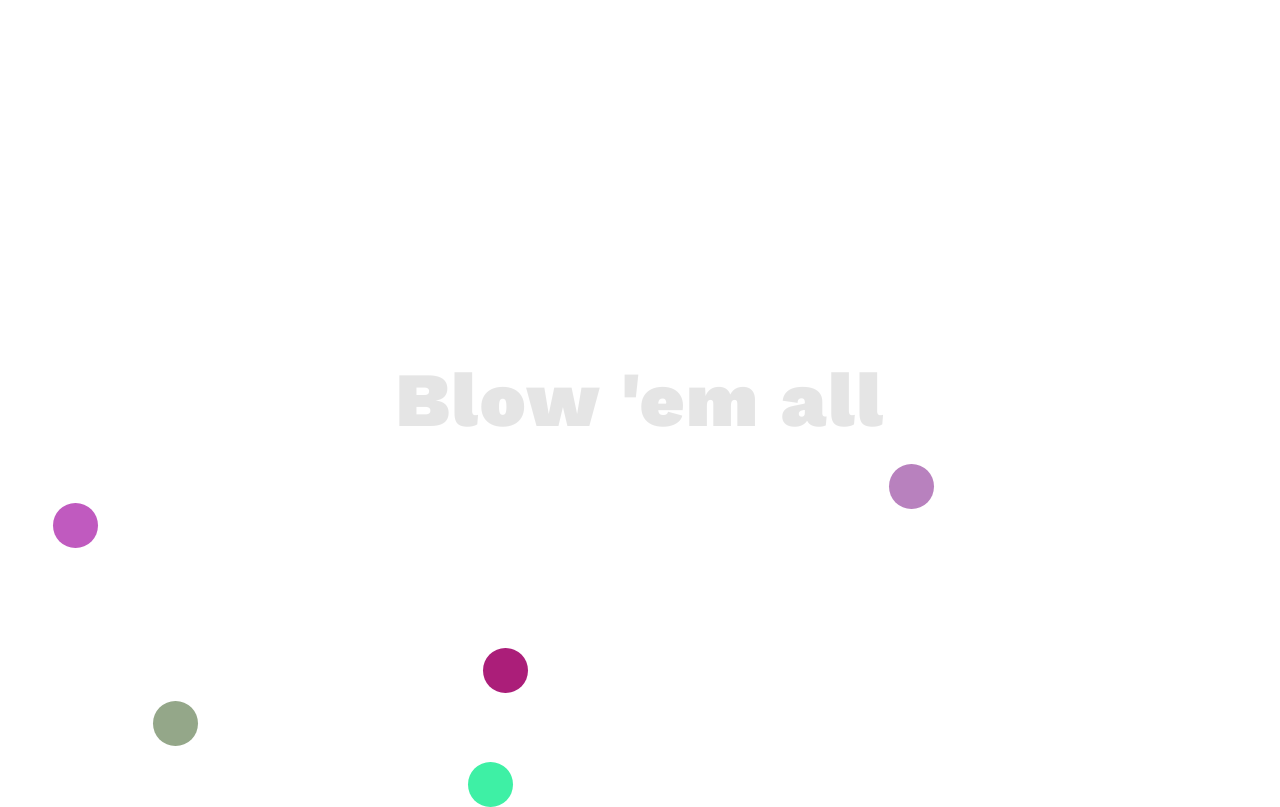
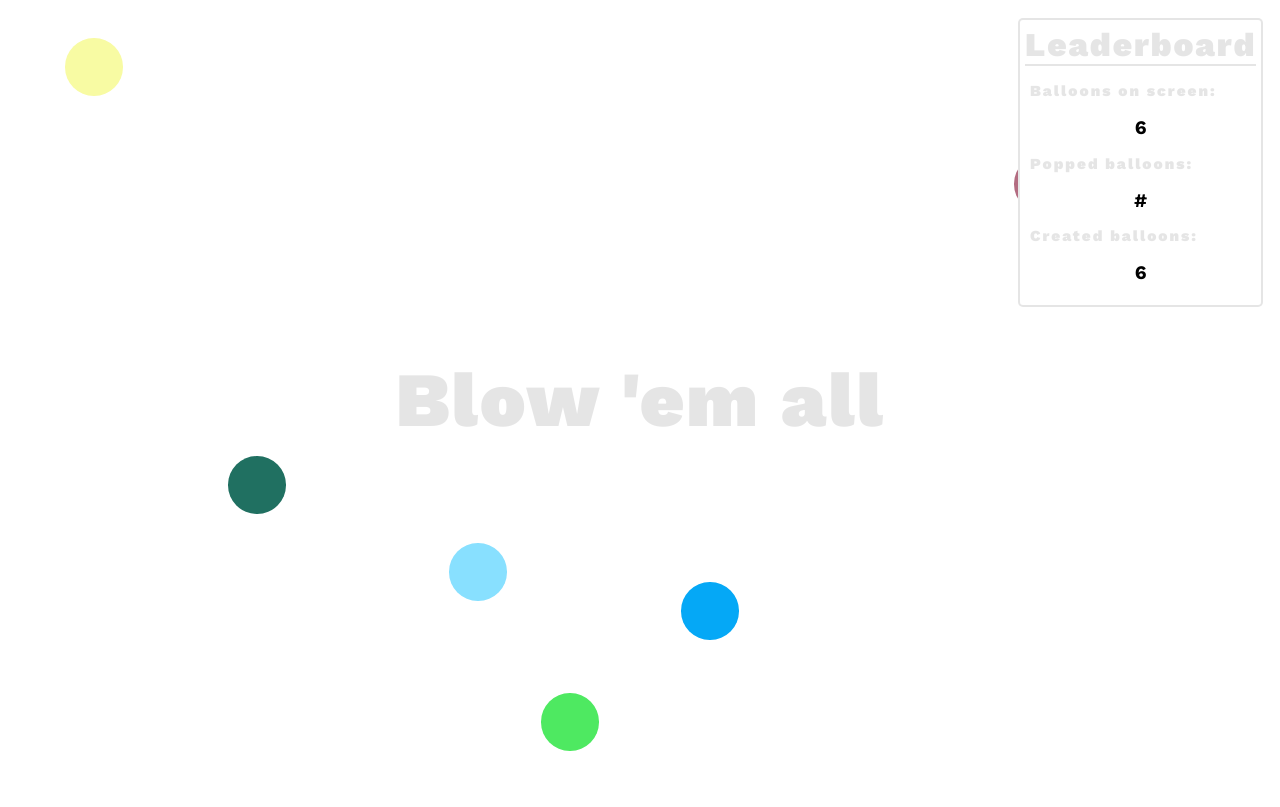
Before and after one commit to jg2alv/exercises, a PHP site: page / in a window 1280 px wide. After the commit the page ends 751 px from the top, so only its background shows below. Run offline with PHP 8.4, Linux system fonts and the light colour scheme.

Commit message:
Add leaderboard

```diff
--- a/php-do-zero-ao-profissional/estourar-baloes/css/style.css
+++ b/php-do-zero-ao-profissional/estourar-baloes/css/style.css
@@ -7,10 +7,10 @@ body {
     font-family: 'Work Sans',sans-serif;
 }
 
-.ballon {
+.balloon {
     position: absolute;
-    width: 3.5vw;
-    height: 3.5vw;
+    width: 4.5vw;
+    height: 4.5vw;
     border-radius: 50%;
     cursor: pointer;
 }
@@ -22,14 +22,47 @@ body {
     top: 50%;
     transform: translate(-50%, -50%);
     display: inline-block;
-    z-index: 999;
+    z-index: 2;
     background: white;
     font-size: 3vw;
 }
 
-.title h1 {
+h1 {
     font-weight: 900;
     color: rgba(0, 0, 0, 0.1);
     letter-spacing: 2px;
     margin: 0;
 }
+
+.leaderboard {
+    float: right;
+    background: white;
+    z-index: 2;
+    right: 1.3vw;
+    top: 2.3vh;
+    position: absolute;
+    border: rgba(0, 0, 0, 0.1) 2px solid;
+    border-radius: 5px;
+    padding: 5px;
+}
+
+.leaderboard h1 {
+    border-bottom: rgba(0, 0, 0, 0.1) 2px solid;
+}
+
+.popped-balloons,
+.balloons-on-screen,
+.created-balloons {
+    width: 100%;
+}
+
+.leaderboard h3 {
+    font-weight: 900;
+    color: rgba(0, 0, 0, 0.1);
+    letter-spacing: 2px;
+    padding-left: 5px;
+}
+
+.leaderboard h2 {
+    text-align: center;
+}
--- a/php-do-zero-ao-profissional/estourar-baloes/index.html
+++ b/php-do-zero-ao-profissional/estourar-baloes/index.html
@@ -11,9 +11,24 @@
     <title>Estourar Balões</title>
 </head>
 
-<body onload="setInterval(addBallon, 1000)">
+<body onload="setInterval(addBalloon, 1000)">
     <div class="title">
         <h1>Blow 'em all</h1>
+    </div>
+    <div class="leaderboard">
+        <h1 style="font-size: 2.6vw;">Leaderboard</h1>
+        <div class="balloons-on-screen">
+            <h3 style="font-size: 1.2vw;">Balloons on screen:</h3>
+            <h2 style="font-size: 1.5vw">#</h2>
+        </div>
+        <div class="popped-balloons">
+            <h3 style="font-size: 1.2vw;">Popped balloons:</h3>
+            <h2 style="font-size: 1.5vw">#</h2>
+        </div>
+        <div class="created-balloons">
+            <h3 style="font-size: 1.2vw;">Created balloons:</h3>
+            <h2 style="font-size: 1.5vw">#</h2>
+        </div>
     </div>
 </body>
 
--- a/php-do-zero-ao-profissional/estourar-baloes/js/script.js
+++ b/php-do-zero-ao-profissional/estourar-baloes/js/script.js
@@ -1,17 +1,30 @@
-function addBallon() {
-    const ballon = document.createElement("div");
-    ballon.setAttribute("class", "ballon");
-    var browserWidth = document.getElementsByTagName("body")[0].offsetWidth;
-    var browserHeight = document.getElementsByTagName("body")[0].offsetHeight;
-    p1 = Math.floor(Math.random() * browserWidth);
-    p2 = Math.floor(Math.random() * browserHeight);
+function addBalloon() {
+    const balloon = document.createElement("div");
+    balloon.setAttribute("class", "balloon");
+    let browserWidth = document.getElementsByTagName("body")[0].offsetWidth;
+    let browserHeight = document.getElementsByTagName("body")[0].offsetHeight;
+    let p1 = Math.floor(Math.random() * browserWidth);
+    let p2 = Math.floor(Math.random() * browserHeight);
     const hexMax = 256 * 256 * 256;
-    var color = '#' + Math.floor(Math.random() * hexMax).toString(16).toUpperCase().padStart(6, '0');
-    ballon.setAttribute("style", "top: " + p2 + "px; left: " + p1 + "px; background: " + color + ";");
-    ballon.setAttribute("onclick", "removeBallon(this)");
-    document.body.appendChild(ballon);
+    let color = '#' + Math.floor(Math.random() * hexMax).toString(16).toUpperCase().padStart(6, '0');
+    balloon.setAttribute("style", "top: " + p2 + "px; left: " + p1 + "px; background: " + color + ";");
+    balloon.setAttribute("onclick", "removeBalloon(this)");
+    document.body.appendChild(balloon);
+    document.querySelector(".balloons-on-screen h2").innerHTML = document.getElementsByClassName("balloon").length;
+    let created = document.querySelector(".created-balloons h2").innerHTML;
+    if (created == "#") {
+        document.querySelector(".created-balloons h2").innerHTML = 1;
+    } else {
+        document.querySelector(".created-balloons h2").innerHTML = parseInt(document.querySelector(".created-balloons h2").innerHTML) + 1;
+    }
 }
 
-function removeBallon(ballon) {
-    document.body.removeChild(ballon);
+function removeBalloon(balloon) {
+    document.body.removeChild(balloon);
+    let popped = document.querySelector(".popped-balloons h2").innerHTML;
+    if (popped == "#") {
+        document.querySelector(".popped-balloons h2").innerHTML = 1;
+    } else {
+        document.querySelector(".popped-balloons h2").innerHTML = parseInt(document.querySelector(".popped-balloons h2").innerHTML) + 1;
+    }
 }
```
